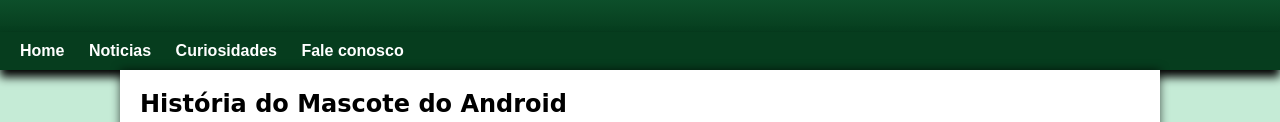
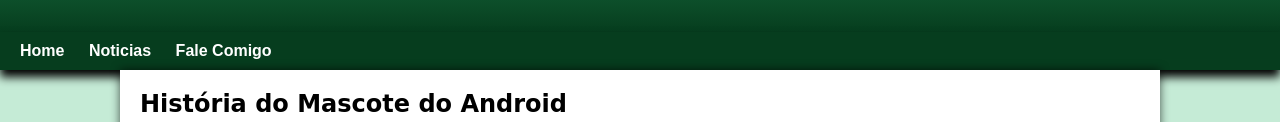
Before and after one commit to FernandoChamussola/Html-CSS3, a plain HTML site: page desafio/android.html in a window 1280 px wide. Shown: the part 158-280 px from the top of the page. Drawn offline with Linux system fonts and the light colour scheme.

Commit message:
adicionamento do email
ao clicar ele me manda um email

```diff
--- a/desafio/android.html
+++ b/desafio/android.html
@@ -15,8 +15,9 @@
     <nav>
         <a href="#">Home</a>
         <a href="#">Noticias</a>
-        <a href="#">Curiosidades</a>
-        <a href="#">Fale conosco</a>
+        <a href="mailto:fernandochamussola@gmail.com?subject=Olá">Fale Comigo</a>
+
+
     </nav>
     <main>
         <article>
```
